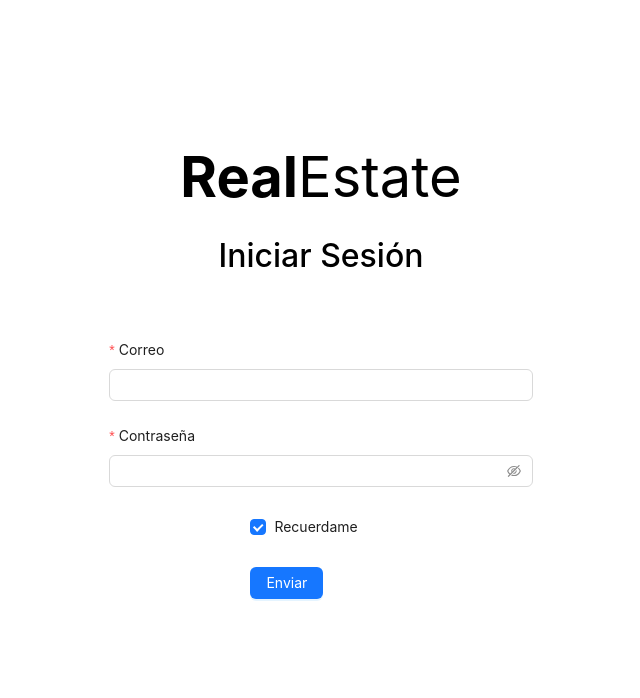
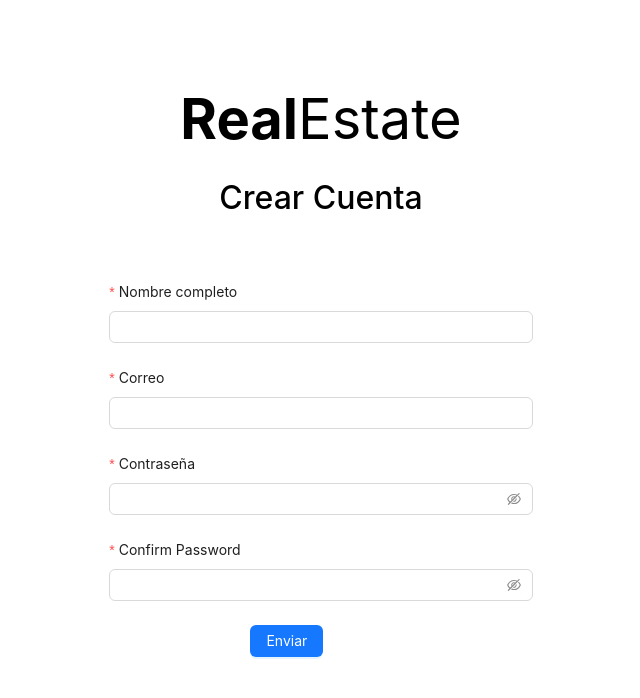
Before and after one commit to Walter-Daniel/bienesraices-frontend, a React (Vite) app: page / in a window 1280 px wide. Shown: the top 698 px of the page, without its empty margins (319-959 px from the left). Built offline with nearby package versions, Linux system fonts and the light colour scheme.

Commit message:
formulario de registro e instalaciones de react redux

```diff
--- a/package.json
+++ b/package.json
@@ -9,7 +9,7 @@
     "preview": "vite preview"
   },
   "dependencies": {
-    "@reduxjs/toolkit": "^1.9.3",
+    "@reduxjs/toolkit": "^1.9.5",
     "antd": "^5.3.2",
     "react": "^18.2.0",
     "react-dom": "^18.2.0",
--- a/src/auth/register/Register.jsx
+++ b/src/auth/register/Register.jsx
@@ -1,7 +1,135 @@
-import React from 'react'
+import { Button, Checkbox, Col, Form, Input, notification, Row } from 'antd';
 
 export const Register = () => {
+
+  const passwordPattern =  /^(?=.*[a-z])(?=.*[A-Z])(?=.*\d)(?=.*[@$!%*?&])[A-Za-z\d@$!%*?&]{8,}$/;
+
+  const onFinish = (values) => {
+    console.log('Success:', values);
+    openNotification('Registro exitoso', 'Te enviaremos un mail de confirmación a tu correo', 'success')
+  };
+  const onFinishFailed = (errorInfo) => {
+    console.log('Failed:', errorInfo);
+    openNotification('Login incorrecto', 'Asegurese de colocar de manera correcta sus datos', 'error')
+  };
+
+  const openNotification = (message, description, type) => {
+    notification[type]({
+      message: message,
+      description: description,
+      placement: 'top'
+    });
+  };
+
   return (
-    <div>Register</div>
+    <>
+      <div className="container-fluid">
+          <Row justify="center" className="login-container">
+            <Col xs={20} md={16} lg={10}>
+              <h1>Real<span>Estate</span></h1>
+                <h2>Crear Cuenta</h2>
+              <div className="last-container">
+                <Form
+                  name="basic"
+                  className="form-container"
+                  labelCol={{
+                    span: 12,
+                  }}
+                  wrapperCol={{
+                    span: 24,
+                  }}
+                  style={{
+                    maxWidth: 600,
+                  }}
+                  initialValues={{
+                    remember: true,
+                  }}
+                  onFinish={onFinish}
+                  onFinishFailed={onFinishFailed}
+                  autoComplete="on"
+                  layout="vertical"
+                >
+                   <Form.Item
+                    name='fullName'
+                    label="Nombre completo"
+                    rules={[
+                      {
+                        required: true,
+                      },
+                    ]}
+                  >
+                    <Input />
+                  </Form.Item>
+                  <Form.Item
+                    label="Correo"
+                    name="email"
+                    rules={[
+                      {
+                        required: true,
+                        type: "email",
+                        message: "Por favor ingrese su correo!",
+                      }
+                    ]}
+                  >
+                    <Input />
+                  </Form.Item>
+
+                  <Form.Item
+                    label="Contraseña"
+                    name="password"
+                    rules={[
+                      {
+                        required: true,
+                        message: "Por favor ingrese su contraseña!",
+                      },
+                      {
+                        min: 6,
+                        max: 12,
+                        pattern: passwordPattern,
+                        message:
+                          "La contraseña debe contener: entre 6 y 12 caracteres y por lo menos una letra mayúscula, una minúscula, un número y un carácter especial(@$!%*?&).",
+                      },
+                    ]}
+                  >
+                    <Input.Password />
+                  </Form.Item>
+                  <Form.Item
+                    name="confirm"
+                    label="Confirm Password"
+                    dependencies={['password']}
+                    hasFeedback
+                    rules={[
+                      {
+                        required: true,
+                        message: 'Por favor, confirma tu contraseña',
+                      },
+                      ({ getFieldValue }) => ({
+                        validator(_, value) {
+                          if (!value || getFieldValue('password') === value) {
+                            return Promise.resolve();
+                          }
+                          return Promise.reject(new Error('Las contraseñas no coinciden'));
+                        },
+                      }),
+                    ]}
+                  >
+                    <Input.Password />
+                  </Form.Item>
+                  <Form.Item
+                    wrapperCol={{
+                      offset: 8,
+                      span: 16,
+                    }}
+                  >
+                    <Button type="primary" htmlType="submit">
+                      Enviar
+                    </Button>
+                  </Form.Item>
+                </Form>
+              </div>
+            </Col>
+          </Row>
+      </div>
+    </>
   )
 }
--- a/src/main.jsx
+++ b/src/main.jsx
@@ -8,11 +8,12 @@ import { Provider } from 'react-redux';
 import 'antd/dist/reset.css';
 import './styles.css'
 import { Login } from './auth/login/Login';
+import { Register } from './auth/register/Register';
 
 ReactDOM.createRoot(document.getElementById('root')).render(
   <React.StrictMode>
     <Provider store={ store } >
-      <Login />
+      <Register />
     </Provider>
   </React.StrictMode>,
 )
```
Also changed, not shown: 1 other file (tests, documents, lock files or other folders).
